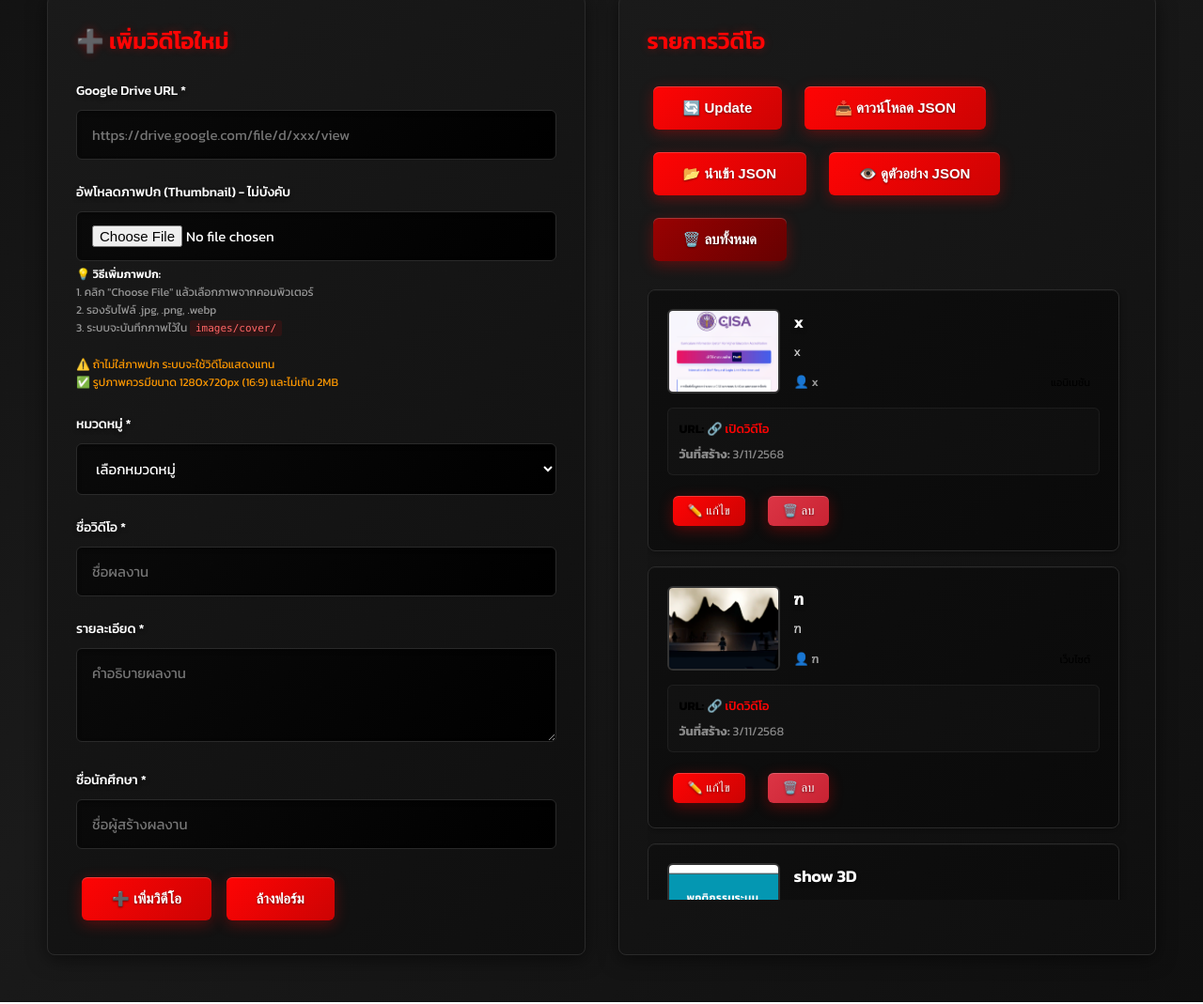
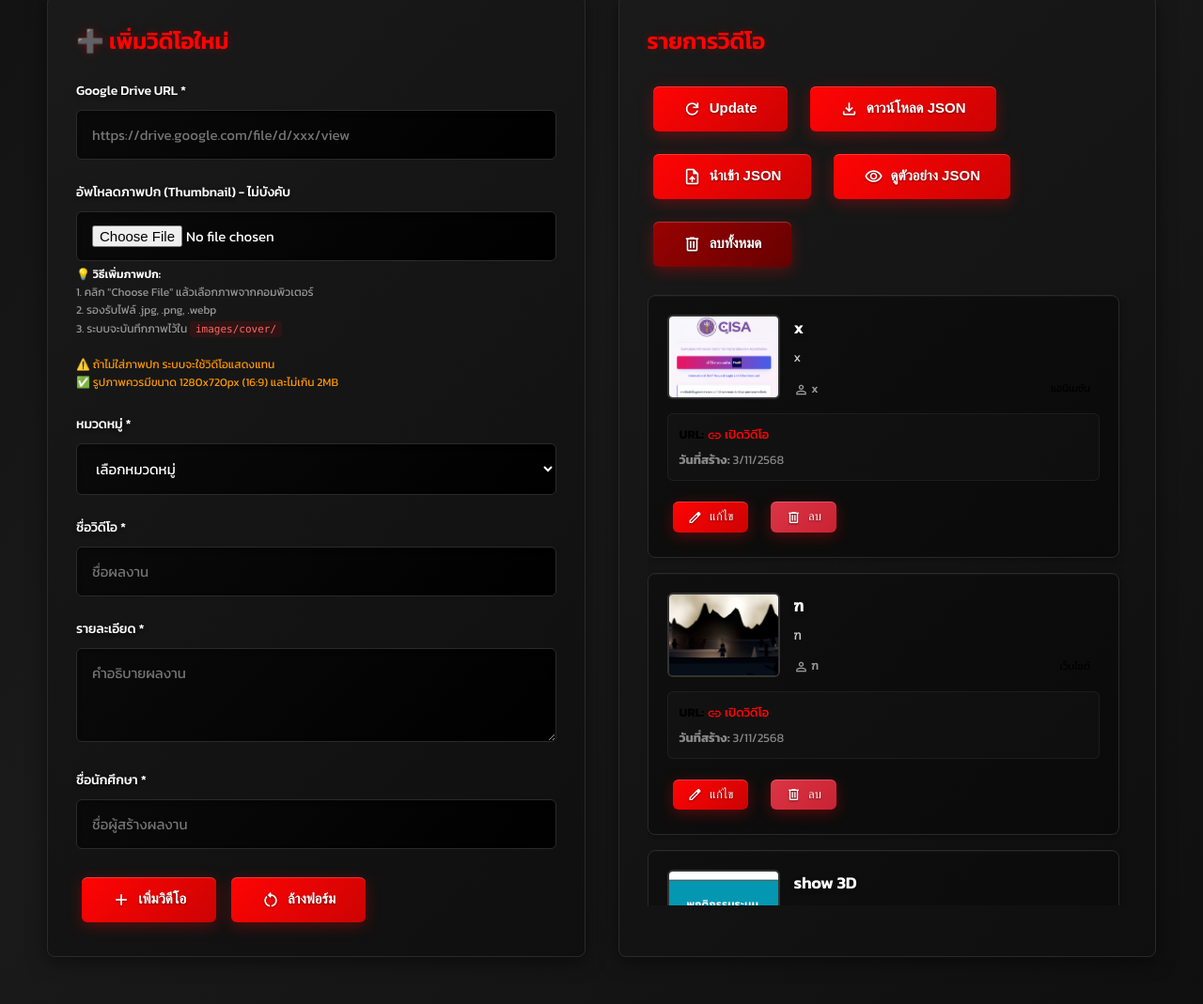
Before and after one commit to tru-multimedia-web/MultimediaTRU.github.io, a website: page video-generator.html in a window 1280 px wide. Shown: the part 551-1620 px from the top of the page at 94% size. Drawn offline with nearby package versions, Linux system fonts and the light colour scheme.

Commit message:
Replace all emoji icons with Google Material Symbols throughout video-generator interface

```diff
--- a/css/video-generator.css
+++ b/css/video-generator.css
@@ -6,6 +6,21 @@
     margin: 0;
     padding: 0;
     box-sizing: border-box;
+}
+
+/* Material Symbols Styling */
+.material-symbols-outlined {
+    font-variation-settings:
+    'FILL' 0,
+    'wght' 400,
+    'GRAD' 0,
+    'opsz' 24;
+    vertical-align: middle;
+    font-size: 20px;
+}
+
+button .material-symbols-outlined {
+    margin-right: 4px;
 }
 
 body {
--- a/js/video-generator.js
+++ b/js/video-generator.js
@@ -334,7 +334,7 @@ function renderVideoList() {
                         <h3>${video.title}</h3>
                         <p class="video-description">${video.description}</p>
                         <p class="video-meta">
-                            <span class="student">👤 ${video.studentName}</span>
+                            <span class="student"><span class="material-symbols-outlined" style="font-size: 16px; vertical-align: middle;">person</span> ${video.studentName}</span>
                             <span class="category-badge badge-${video.category}">${getCategoryName(video.category)}</span>
                         </p>
                     </div>
@@ -342,15 +342,21 @@ function renderVideoList() {
                 <div class="video-details">
                     <div class="video-url">
                         <strong>URL:</strong>
-                        <a href="${video.url}" target="_blank" title="${video.url}">🔗 เปิดวิดีโอ</a>
+                        <a href="${video.url}" target="_blank" title="${video.url}">
+                            <span class="material-symbols-outlined" style="font-size: 16px; vertical-align: middle;">link</span> เปิดวิดีโอ
+                        </a>
                     </div>
                     <div class="video-date">
                         <strong>วันที่สร้าง:</strong> ${new Date(video.createdAt).toLocaleDateString('th-TH')}
                     </div>
                 </div>
                 <div class="actions">
-                    <button class="btn-small" onclick="editVideo('${video.id}')">✏️ แก้ไข</button>
-                    <button class="btn-small danger" onclick="deleteVideo('${video.id}')">🗑️ ลบ</button>
+                    <button class="btn-small" onclick="editVideo('${video.id}')">
+                        <span class="material-symbols-outlined" style="font-size: 16px;">edit</span> แก้ไข
+                    </button>
+                    <button class="btn-small danger" onclick="deleteVideo('${video.id}')">
+                        <span class="material-symbols-outlined" style="font-size: 16px;">delete</span> ลบ
+                    </button>
                 </div>
             </div>
         `;
@@ -499,7 +505,7 @@ function clearAll() {
     renderVideoList();
     updateStats();
 
-    showNotification('🗑️ ลบข้อมูลทั้งหมดเรียบร้อย', 'success');
+    showNotification('ลบข้อมูลทั้งหมดเรียบร้อย', 'success');
 }
 
 function showNotification(message, type = 'info') {
--- a/video-generator.html
+++ b/video-generator.html
@@ -5,6 +5,7 @@
     <meta name="viewport" content="width=device-width, initial-scale=1.0">
     <title>Admin Tool</title>
     <link rel="stylesheet" href="https://fonts.googleapis.com/css2?family=Kanit:ital,wght@0,100;0,200;0,300;0,400;0,500;0,600;0,700;0,800;0,900;1,100;1,200;1,300;1,400;1,500;1,600;1,700;1,800;1,900&display=swap" />
+    <link rel="stylesheet" href="https://fonts.googleapis.com/css2?family=Material+Symbols+Outlined:opsz,wght,FILL,GRAD@20..48,100..700,0..1,-50..200" />
     <link rel="stylesheet" href="css/video-generator.css">
 </head>
 <body>
@@ -16,9 +17,11 @@
         <p class="subtitle">เครื่องมือสร้างไฟล์ videos.json สำหรับ GitHub Pages</p>
 
         <div class="warning-box">
-            <div class="warning-box-content">
+                <div class="warning-box-content">
                 <div>
-                    <div class="warning-box-title">⚠️ คำแนะนำสำคัญ</div>
+                    <div class="warning-box-title">
+                        <span class="material-symbols-outlined" style="vertical-align: middle;">warning</span> คำแนะนำสำคัญ
+                    </div>
                     <div class="warning-box-text">
                         หลังดาวน์โหลดไฟล์ <code>videos.json</code>
                         ให้วางไฟล์ในโฟลเดอร์ <code>js/</code> ของโปรเจค
@@ -112,8 +115,12 @@
                                placeholder="ชื่อผู้สร้างผลงาน">
                     </div>
 
-                    <button type="submit" class="success" id="submitBtn">➕ เพิ่มวิดีโอ</button>
-                    <button type="button" onclick="clearForm()">ล้างฟอร์ม</button>
+                    <button type="submit" class="success" id="submitBtn">
+                        <span class="material-symbols-outlined">add</span> เพิ่มวิดีโอ
+                    </button>
+                    <button type="button" onclick="clearForm()">
+                        <span class="material-symbols-outlined">restart_alt</span> ล้างฟอร์ม
+                    </button>
                 </form>
             </div>
 
@@ -123,19 +130,19 @@
 
                 <div class="toolbar">
                     <button class="success" onclick="updateVideosJSON()">
-                        🔄 Update
+                        <span class="material-symbols-outlined">refresh</span> Update
                     </button>
                     <button onclick="downloadJSON()">
-                        📥 ดาวน์โหลด JSON
+                        <span class="material-symbols-outlined">download</span> ดาวน์โหลด JSON
                     </button>
                     <button onclick="importJSON()">
-                        📂 นำเข้า JSON
+                        <span class="material-symbols-outlined">upload_file</span> นำเข้า JSON
                     </button>
                     <button onclick="previewJSON()">
-                        👁️ ดูตัวอย่าง JSON
+                        <span class="material-symbols-outlined">visibility</span> ดูตัวอย่าง JSON
                     </button>
                     <button class="danger" onclick="clearAll()">
-                        🗑️ ลบทั้งหมด
+                        <span class="material-symbols-outlined">delete</span> ลบทั้งหมด
                     </button>
                 </div>
 
```
